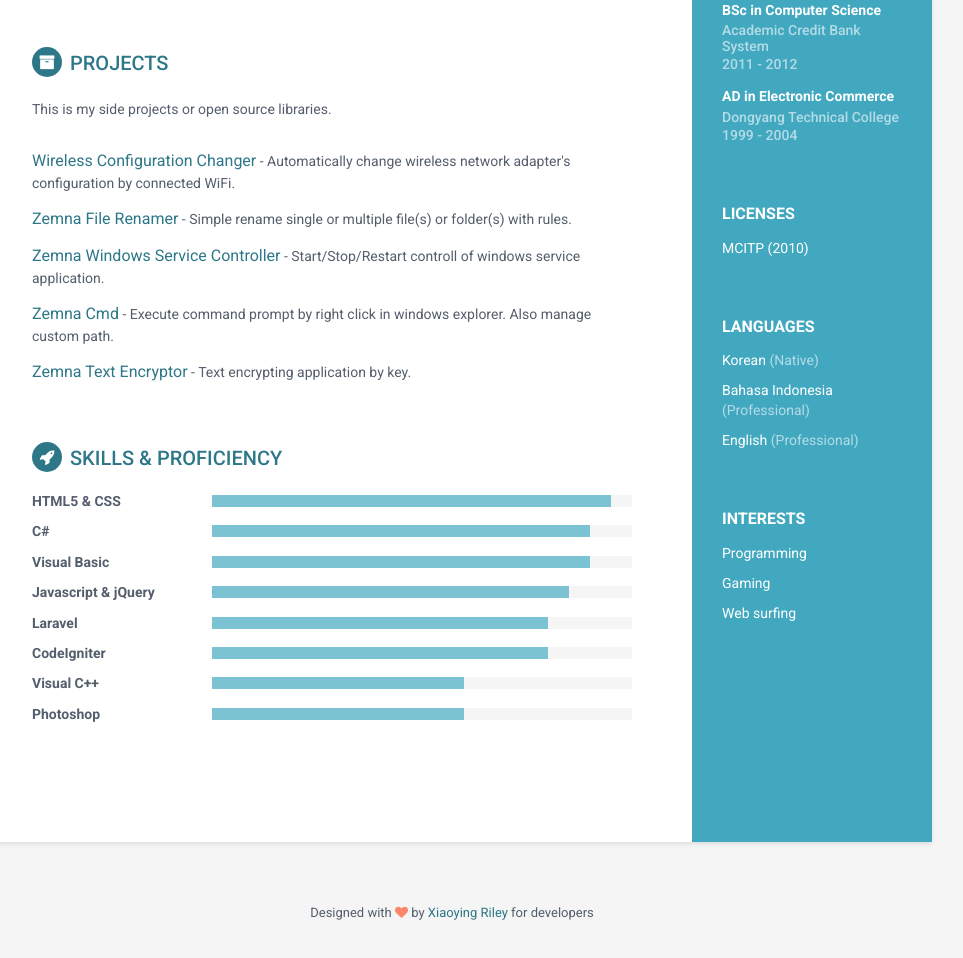
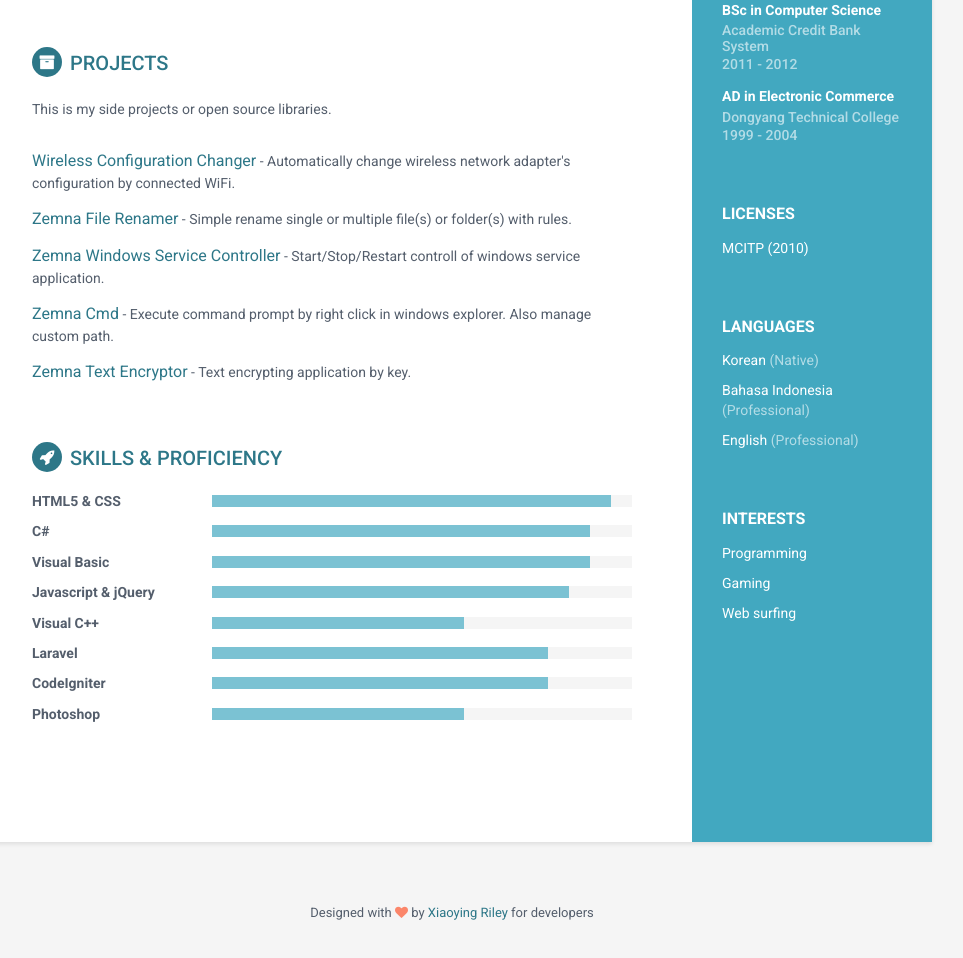
Before and after one commit to aliusmann/resume, a plain HTML site: page index.html in a window 1280 px wide. Shown: the part 627-1585 px from the top of the page, without its empty margins (188-1151 px from the left). Drawn offline with Linux system fonts and the light colour scheme.

Commit message:
Update skill section

```diff
--- a/index.html
+++ b/index.html
@@ -200,6 +200,15 @@
                     </div><!--//item-->
 
                     <div class="item">
+                        <h3 class="level-title">Visual C++</h3>
+                        <div class="level-bar">
+                            <div class="level-bar-inner" data-level="60%">
+                            </div>
+                        </div><!--//level-bar-->
+                    </div><!--//item-->
+                </div>
+                <div class="skillset">
+                    <div class="item">
                         <h3 class="level-title">Laravel</h3>
                         <div class="level-bar">
                             <div class="level-bar-inner" data-level="80%">
@@ -214,15 +223,8 @@
                             </div>
                         </div><!--//level-bar-->
                     </div><!--//item-->
-
-                    <div class="item">
-                        <h3 class="level-title">Visual C++</h3>
-                        <div class="level-bar">
-                            <div class="level-bar-inner" data-level="60%">
-                            </div>
-                        </div><!--//level-bar-->
-                    </div><!--//item-->
-
+                </div>
+                <div class="skillset">
                     <div class="item">
                         <h3 class="level-title">Photoshop</h3>
                         <div class="level-bar">
```
